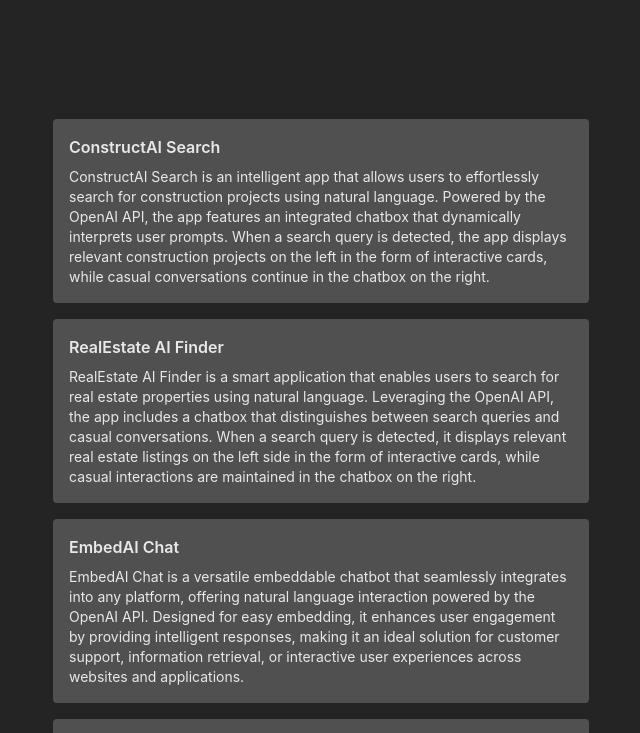
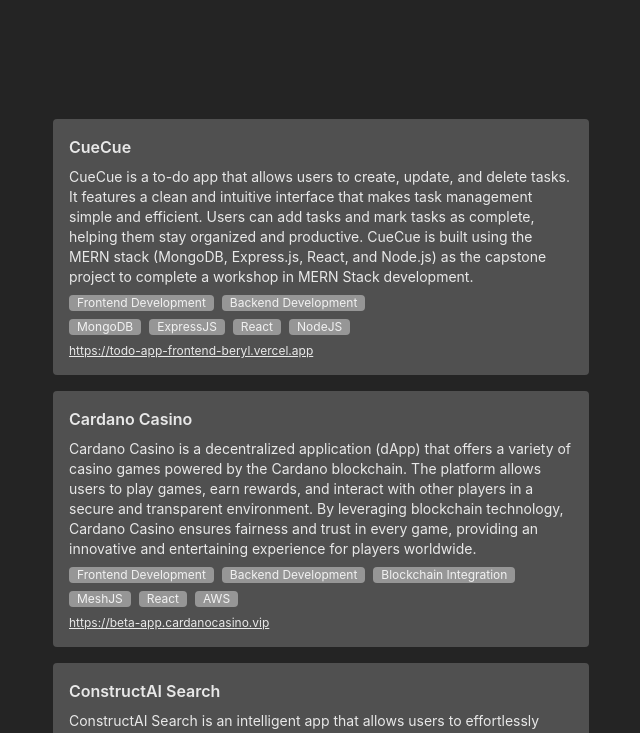
Before and after one commit to John-Cris-Belga/my-portfolio, a React (Vite) app: page / in a window 1280 px wide. Shown: the part 1980-2713 px from the top of the page, without its empty margins (595-1235 px from the left). Built offline with nearby package versions, Linux system fonts and the light colour scheme.

Commit message:
feat: enhance Projects component with detailed project information and roles

```diff
--- a/src/components/Projects.jsx
+++ b/src/components/Projects.jsx
@@ -1,40 +1,65 @@
-import React from "react";
-
 const projects = [
+  {
+    name: "CueCue",
+    description:
+      "CueCue is a to-do app that allows users to create, update, and delete tasks. It features a clean and intuitive interface that makes task management simple and efficient. Users can add tasks and mark tasks as complete, helping them stay organized and productive. CueCue is built using the MERN stack (MongoDB, Express.js, React, and Node.js) as the capstone project to complete a workshop in MERN Stack development.",
+    role: ["Frontend Development", "Backend Development"],
+    tech_stack: ["MongoDB", "ExpressJS", "React", "NodeJS"],
+    url: "https://todo-app-frontend-beryl.vercel.app",
+  },
+  {
+    name: "Cardano Casino",
+    description:
+      "Cardano Casino is a decentralized application (dApp) that offers a variety of casino games powered by the Cardano blockchain. The platform allows users to play games, earn rewards, and interact with other players in a secure and transparent environment. By leveraging blockchain technology, Cardano Casino ensures fairness and trust in every game, providing an innovative and entertaining experience for players worldwide.",
+    role: [
+      "Frontend Development",
+      "Backend Development",
+      "Blockchain Integration",
+    ],
+    tech_stack: ["MeshJS", "React", "AWS"],
+    url: "https://beta-app.cardanocasino.vip",
+  },
   {
     name: "ConstructAI Search",
     description:
       "ConstructAI Search is an intelligent app that allows users to effortlessly search for construction projects using natural language. Powered by the OpenAI API, the app features an integrated chatbox that dynamically interprets user prompts. When a search query is detected, the app displays relevant construction projects on the left in the form of interactive cards, while casual conversations continue in the chatbox on the right.",
+    role: ["Frontend Development", "Backend Development", "AI Integration"],
   },
   {
     name: "RealEstate AI Finder",
     description:
       "RealEstate AI Finder is a smart application that enables users to search for real estate properties using natural language. Leveraging the OpenAI API, the app includes a chatbox that distinguishes between search queries and casual conversations. When a search query is detected, it displays relevant real estate listings on the left side in the form of interactive cards, while casual interactions are maintained in the chatbox on the right.",
+    role: ["Frontend Development", "Backend Development", "AI Integration"],
   },
   {
     name: "EmbedAI Chat",
     description:
       "EmbedAI Chat is a versatile embeddable chatbot that seamlessly integrates into any platform, offering natural language interaction powered by the OpenAI API. Designed for easy embedding, it enhances user engagement by providing intelligent responses, making it an ideal solution for customer support, information retrieval, or interactive user experiences across websites and applications.",
+    role: ["Frontend Development", "Backend Development", "AI Integration"],
   },
   {
     name: "ChatBot Styler",
     description:
       "ChatBot Styler is a powerful editor designed for customizing the appearance and behavior of your embeddable chatbot. It allows users to easily modify styles, labels, and other elements, enabling personalized chatbot experiences that align with your brand’s identity. With intuitive controls and seamless integration, ChatBot Styler ensures your chatbot looks and feels exactly how you envision it.",
+    role: ["Frontend Development", "Backend Development"],
   },
   {
     name: "E.M.A.S (Environment Management and  Automation System)",
     description:
       "E.M.A.S is an efficient app designed to accurately transfer objects, properties, and associations between HubSpot portals. With two input fields for the access tokens of the source and destination portals, E.M.A.S provides a detailed comparison, showing existing objects, properties, and associations in the destination portal and highlighting what's missing. While it doesn't transfer property values, it ensures a precise and organized replication of your HubSpot setup across different portals.",
+    role: ["Frontend Development", "Backend Development"],
   },
   {
     name: "ChadGPT",
     description:
       "ChadGPT is a cost-effective solution designed to centralize access to ChatGPT Plus' capabilities within my organization. By utilizing a single API key, ChadGPT replicates the functionalities of ChatGPT, allowing team members to leverage its power without the need for individual subscriptions. This internally-developed tool streamlines AI-driven workflows, enhancing productivity while significantly reducing costs.",
+    role: ["Frontend Development", "Backend Development", "AI Integration"],
   },
   {
     name: "ClientHub Dashboard",
     description:
       "ClientHub Dashboard is a comprehensive client portal built on HubSpot, offering a centralized view of project status and key deliverables. Upon logging in, clients are greeted with an interactive dashboard featuring charts that visualize project progress, completion percentages, and updates from the Customer Success Manager (CSM). The portal provides access to main deliverables, associated Risks, Assumptions, Issues, and Decisions related to tasks, and includes a Support Inbox for direct communication with customer support. Powered by HubSpot API, ClientHub Dashboard enhances client engagement and streamlines project management.",
+    role: ["Frontend Development", "Backend Development"],
   },
 ];
 
@@ -52,6 +77,34 @@
           >
             <h2 className="font-semibold">{project.name}</h2>
             <span className="text-sm break-words">{project.description}</span>
+            <ul className="flex flex-wrap gap-2">
+              {project.role.map((role, i) => (
+                <li
+                  key={i}
+                  className="text-xs bg-white bg-opacity-40 rounded px-2"
+                >
+                  {role}
+                </li>
+              ))}
+            </ul>
+            <ul className="flex flex-wrap gap-2">
+              {(project?.tech_stack || []).map((tech, i) => (
+                <li
+                  key={i}
+                  className="text-xs bg-white bg-opacity-40 rounded px-2"
+                >
+                  {tech}
+                </li>
+              ))}
+            </ul>
+            <a
+              href={project.url}
+              target="_blank"
+              rel="noopener noreferrer"
+              className="text-xs underline"
+            >
+              {project.url}
+            </a>
           </li>
         ))}
       </ul>
```
